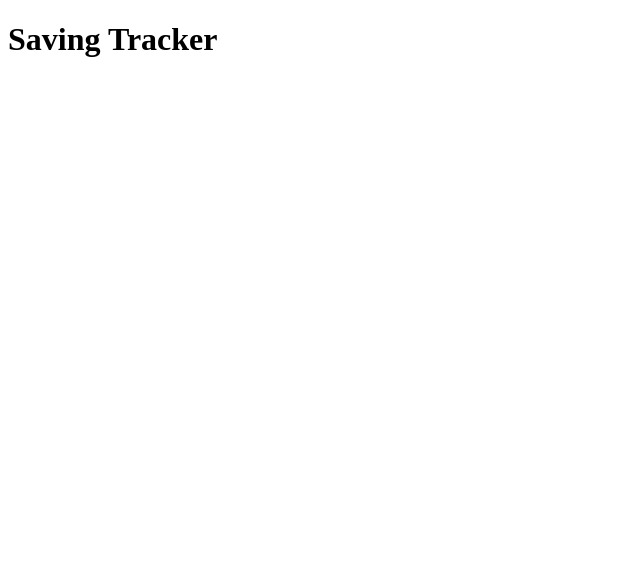
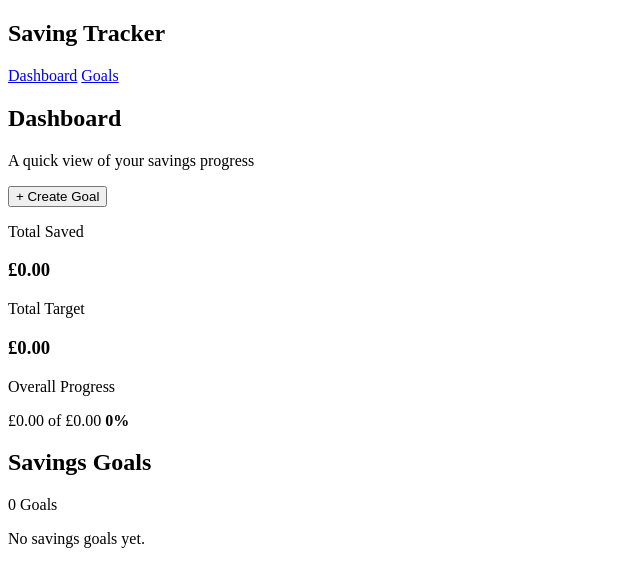
Before and after one commit to Faatima-Bah/Saving-Tracker, a plain HTML site: page frontend/index.html in a window 1280 px wide. Shown: the whole page, without its empty margins (0-640 px from the left). Drawn offline with Linux system fonts and the light colour scheme.

Commit message:
Building the dashboard HTML structure

```diff
--- a/frontend/index.html
+++ b/frontend/index.html
@@ -7,7 +7,70 @@
     <link rel="stylesheet" href="style.css">
 </head>
 <body>
-    <h1>Saving Tracker</h1>
+
+    <div class="app-layout">
+
+        <aside class="sidebar">
+            <h1>Saving Tracker</h1>
+
+            <nav>
+                <a href="#" class="nav-link active">Dashboard</a>
+                <a href="#" class="nav-link">Goals</a>
+            </nav>
+        </aside>
+
+        <main class="dasboard">
+            <header class="dashboard-header">
+
+                <div>
+                    <h2>Dashboard</h2>
+                    <p>A quick view of your savings progress</p>
+                </div>
+
+                <button id="create-goal-button">+ Create Goal</button>
+            </header>
+
+            <section class="summary-cards">
+
+                <article class="summary-card">
+                    <p>Total Saved</p>
+                    <h3 id="total-saved">£0.00</h3>
+                </article>
+
+                <article class="summary-card">
+                    <p>Total Target</p>
+                    <h3 id="total-target">£0.00</h3>
+                </article>
+
+                <article class="summary-card">
+                    <p>Overall Progress</p>
+
+                    <div class="progress-information">
+                        <span id="progress-amount">£0.00 of £0.00</span>
+                        <strong id="progress-percentage">0%</strong>
+                    </div>
+
+                    <div class="progress-bar">
+                        <div id="overall-progress-bar" class="progress-fill"></div>
+                    </div>
+
+                </article>
+
+            </section>
+
+            <section class="goals-section">
+                <div class="section-header">
+                    <h2>Savings Goals</h2>
+                    <span id="goal-count">0 Goals</span>
+                </div>
+
+                <div id="goals-list" class="goals-list">
+                    <p class="empty-message">No savings goals yet.</p>
+                </div>
+            </section>
+        </main>
+
+    </div>
 
     <script src="script.js"></script>
 </body>
```
